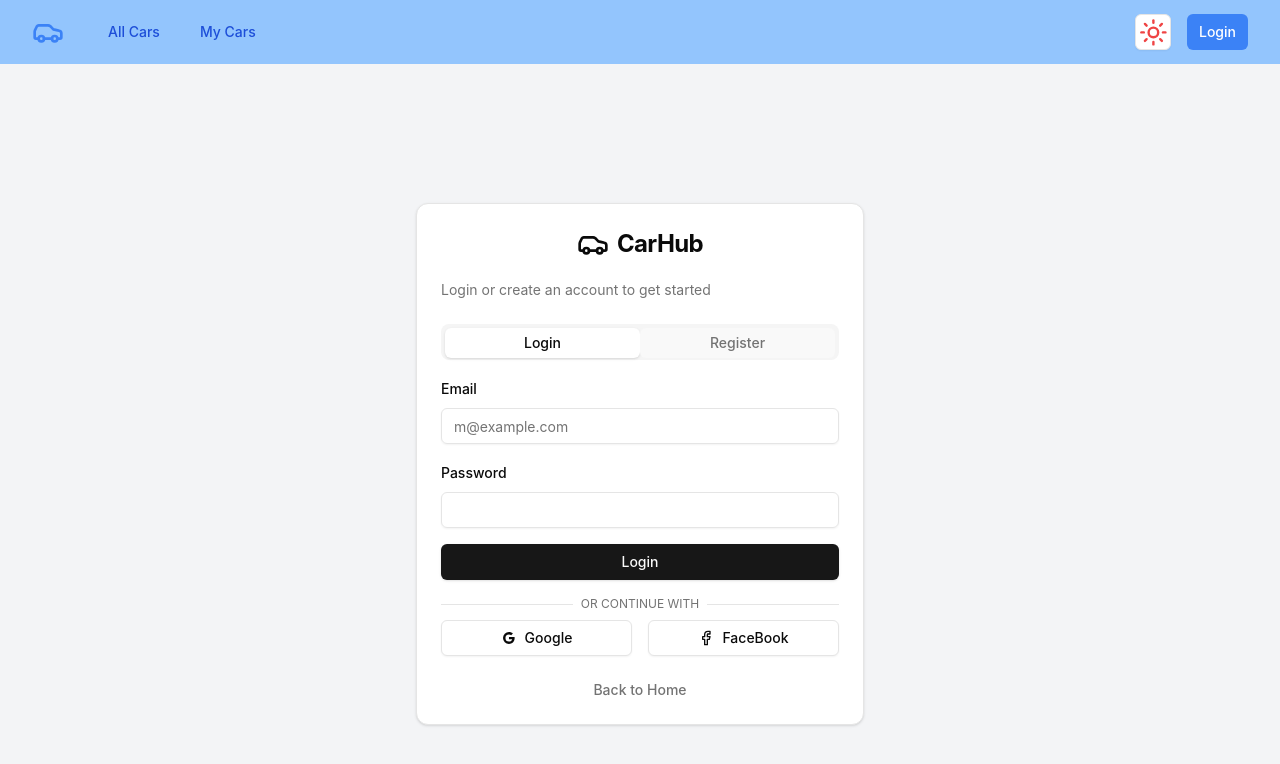
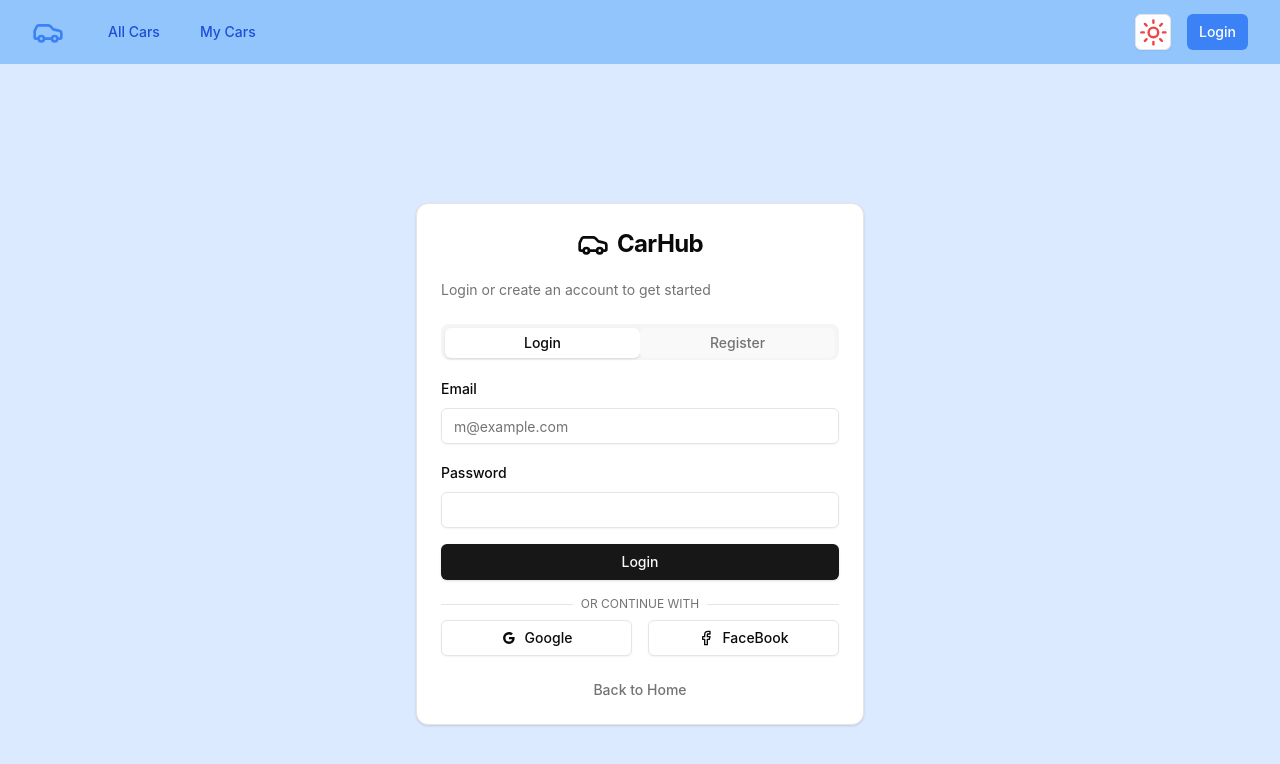
Before and after one commit to BoyanK95/carhub-ui, a React (Vite) app in the folder carhub-react-ui/: page /login in a window 1280 px wide. Shown: the top 764 px of the page. Built offline with nearby package versions, Linux system fonts and the light colour scheme.

Commit message:
style: SingIn page

```diff
--- a/carhub-react-ui/src/components/screens/SignIn.tsx
+++ b/carhub-react-ui/src/components/screens/SignIn.tsx
@@ -15,7 +15,7 @@
 
 export default function SignIn() {
   return (
-    <div className="min-h-screen flex items-center justify-center bg-gray-100">
+    <div className="min-h-screen flex items-center justify-center bg-blue-100 dark:bg-gray-900">
       <Card className="w-full max-w-md">
         <CardHeader className="space-y-1">
           <div className="flex items-center justify-center mb-4">
```
